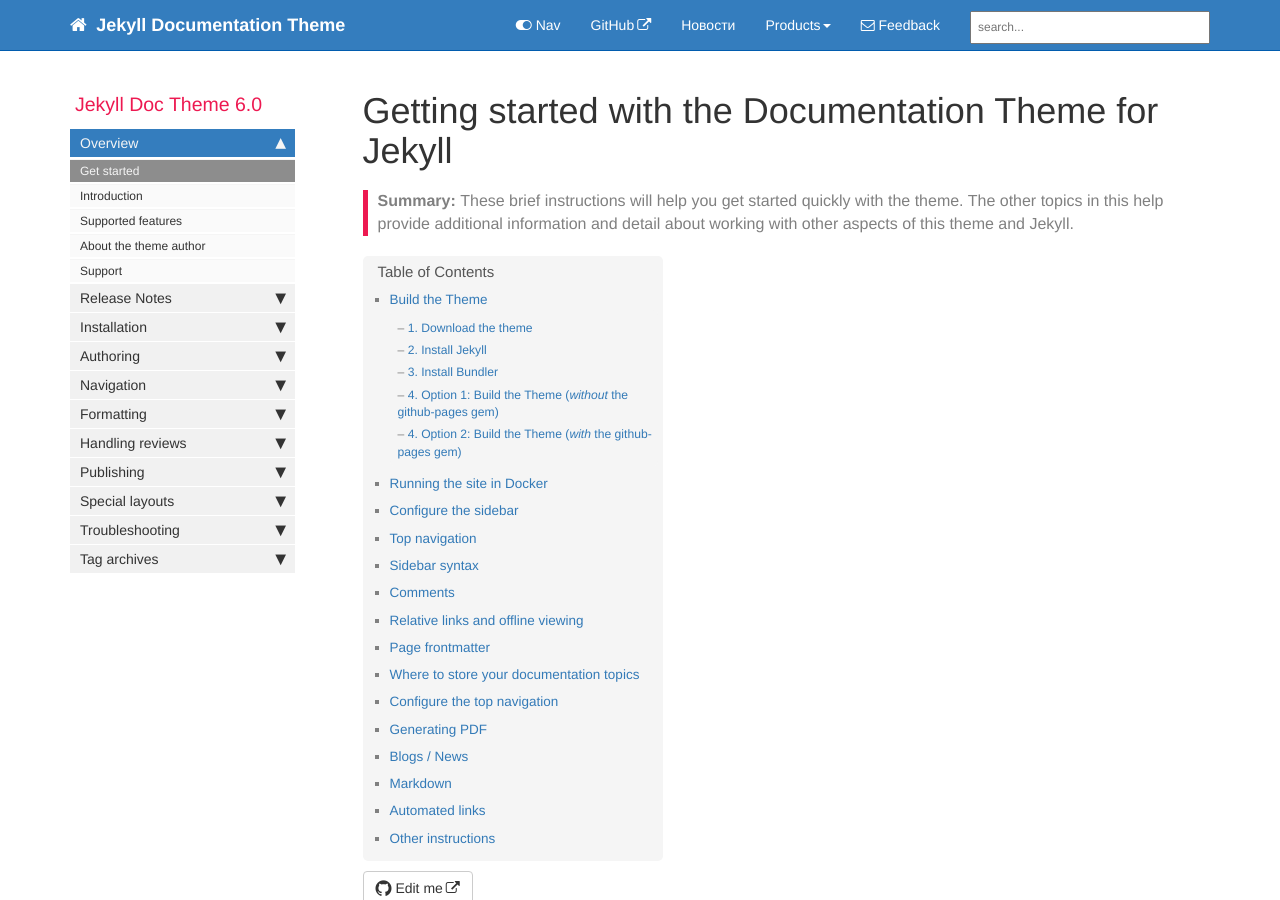
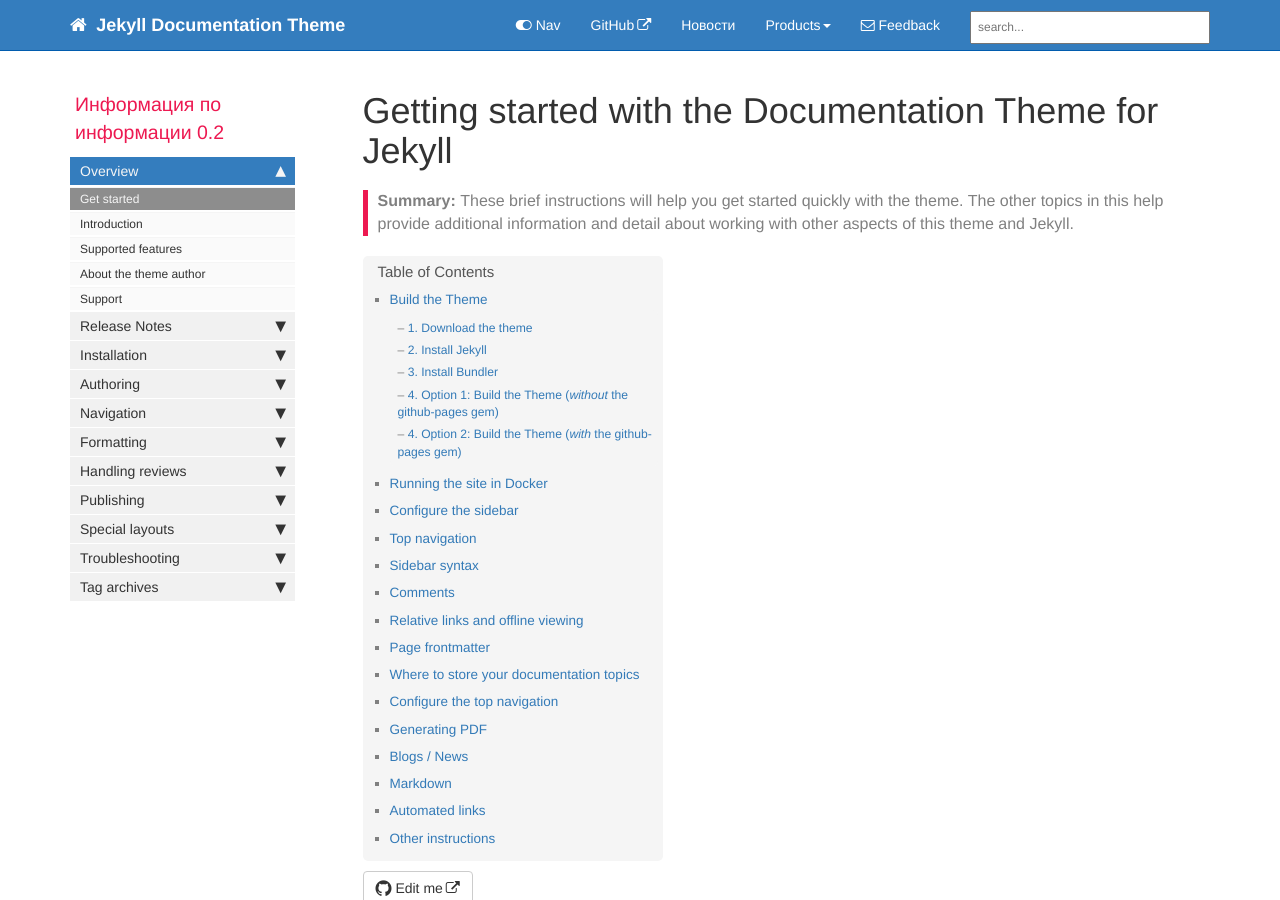
Before and after one commit to vn-spb/vn-spb.github.io, a Jekyll site: the page built from index.md, in a window 1280 px wide and 900 px high. Built offline with Jekyll 4.4.1, drawn with Linux system fonts in a browser that asks for light colours; comment, search, counter and statistics services are not loaded.

Commit message:
Update mydoc_sidebar.yml

```diff
--- a/_data/sidebars/mydoc_sidebar.yml
+++ b/_data/sidebars/mydoc_sidebar.yml
@@ -2,8 +2,8 @@
 
 entries:
 - title: sidebar
-  product: Jekyll Doc Theme
-  version: 6.0
+  product: Информация по информации
+  version: 0.2
   folders:
 
   - title:
```
